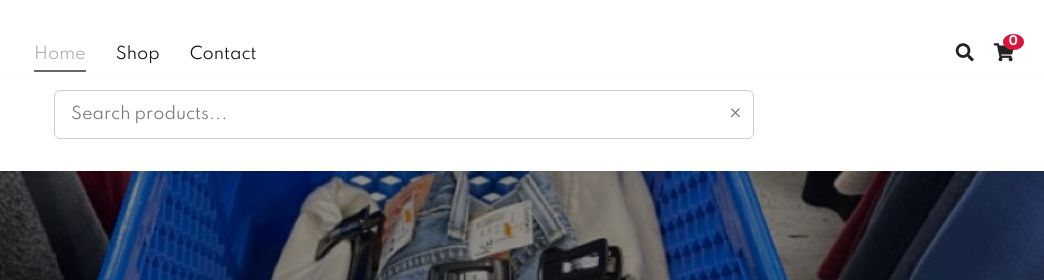
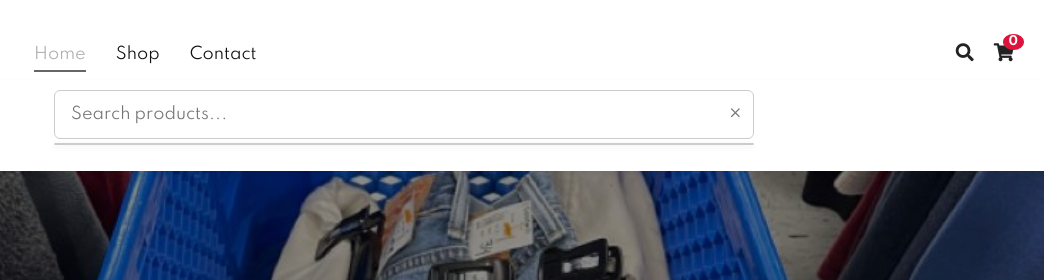
Before and after one commit to Sbrixton/DeadstockBlvd, a plain HTML site: page index.html in a window 1280 px wide. Both pictures are taken after a click on the button 1200 px from the left and 54 px from the top of the page. Shown: the top 280 px of the page, 236-1280 px from the left. Drawn offline with Linux system fonts and the light colour scheme.

Commit message:
Update style.css

```diff
--- a/style.css
+++ b/style.css
@@ -292,6 +292,36 @@ p {
 
   .search-item {
     color: #111; /* or any color you want your text to be */
+  }
+
+  .search-suggestions {
+    list-style: none;
+    margin: 4px 0 0;
+    padding: 0;
+    background: #fff;
+    border: 1px solid #ccc;
+    border-radius: 4px;
+    max-height: 180px;
+    overflow-y: auto;
+    box-shadow: 0 2px 6px rgba(0, 0, 0, 0.1);
+    position: absolute;
+    width: 100%;
+    z-index: 1002;
+  }
+
+  .search-suggestions li {
+    padding: 10px 14px;
+    cursor: pointer;
+    font-size: 15px;
+    border-bottom: 1px solid #eee;
+  }
+
+  .search-suggestions li:hover {
+    background-color: #f1f1f1;
+  }
+
+  .search-suggestions li:last-child {
+    border-bottom: none;
   }
 
   .cart-wrapper {
```
